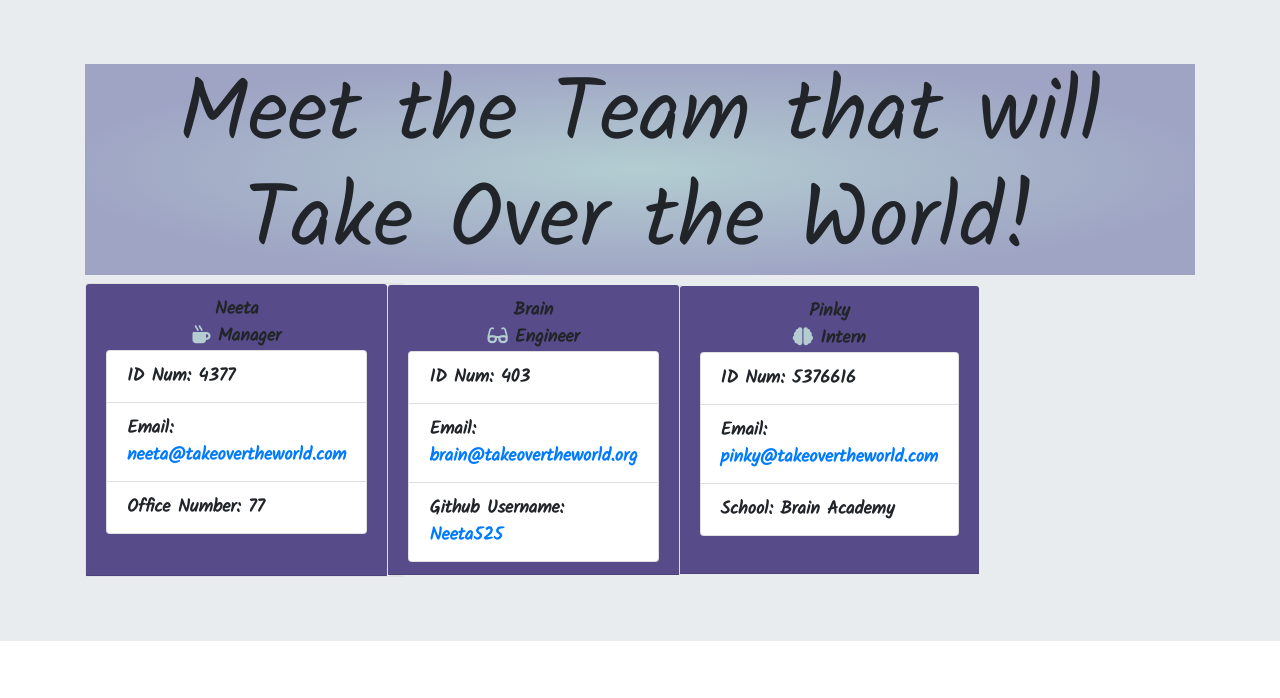
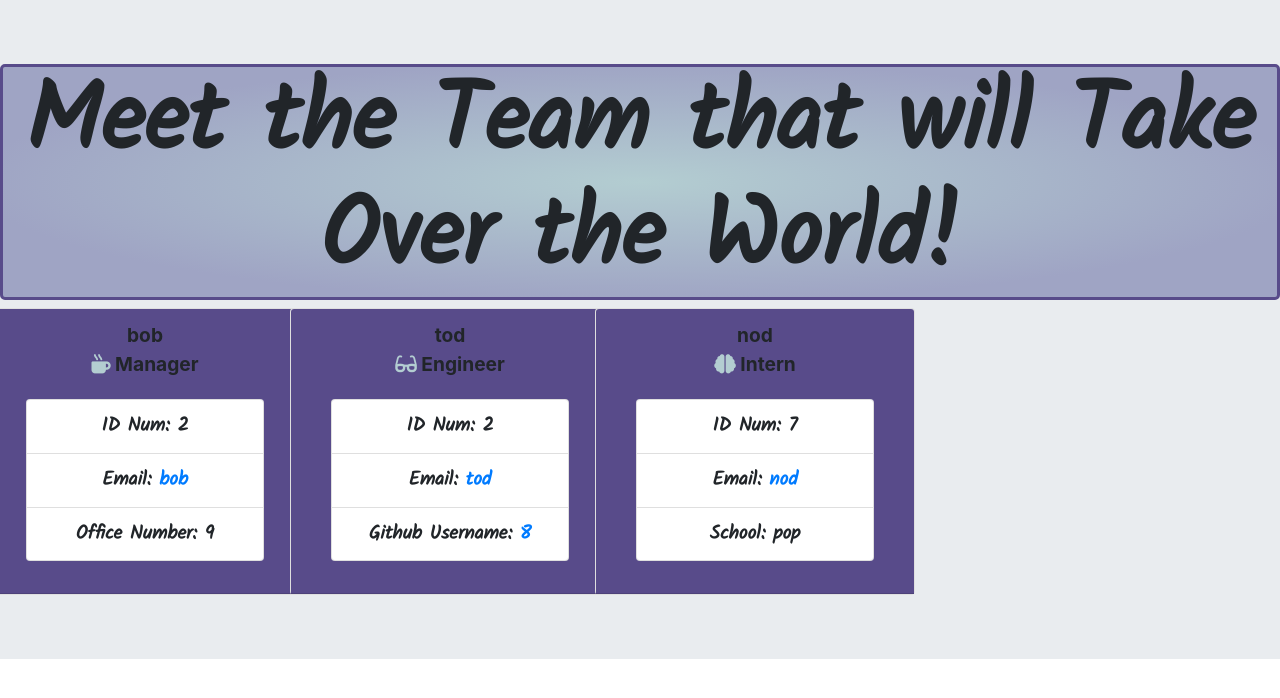
Before and after one commit to Neeta525/forTheTeam, a website: page genHTML.html in a window 1280 px wide. Drawn offline with nearby package versions, Linux system fonts and the light colour scheme; files that its build step writes are made by us from their sources.

Commit message:
fixed filing errors

```diff
--- a/genHTML.html
+++ b/genHTML.html
@@ -18,37 +18,49 @@
     </head>
     <body>
       <div class="jumbotron jumbotron-fluid">
-      <div class="container">
-        <h1 class="display-2">Meet the Team that will Take Over the World!</h1>
+      <div class="header">
+        <h1 class="display-1">Meet the Team that will Take Over the World!</h1>
         <main>
+    <div class="row">
     <div class="card" style="width: 20em">
-    <div class="card-header"> Neeta <br>
+    <div class="card-header text-center"> bob <br>
     <div><i class="fas fa-mug-hot"></i> Manager</div>
+    <div class="card-body">
     <ul class="list-group list-group flush">
-    <li class="list-group-item">ID Num: 4377 </li>
-    <li class="list-group-item">Email: <span id="email"><a href="mailto:neeta@takeovertheworld.com">neeta@takeovertheworld.com</a><span></li>
-    <li class="list-group-item">Office Number: 77</li>
+    <li class="list-group-item">ID Num: 2 </li>
+    <li class="list-group-item">Email: <span id="email"><a href="mailto:bob">bob</a><span></li>
+    <li class="list-group-item">Office Number: 9</li>
     </ul>
     </div>
+    </div>
+    </div>
 
+    <div class="row">
     <div class="card" style="width: 20em">
-    <div class="card-header"> Brain <br>
+    <div class="card-header text-center"> tod <br>
     <div><i class="fas fa-glasses"></i> Engineer</div>
+    <div class="card-body">
     <ul class="list-group list-group flush">
-    <li class="list-group-item">ID Num: 403 </li>
-    <li class="list-group-item">Email: <span id="email"><a href="mailto:brain@takeovertheworld.org">brain@takeovertheworld.org</a><span></li>
-    <li class="list-group-item">Github Username: <a target="_blank" href="https://github.com/Neeta525">Neeta525</a></li>
+    <li class="list-group-item">ID Num: 2 </li>
+    <li class="list-group-item">Email: <span id="email"><a href="mailto:tod">tod</a><span></li>
+    <li class="list-group-item">Github Username: <a target="_blank" href="https://github.com/8">8</a></li>
     </ul>
     </div>
+    </div>
+    </div>
 
+    <div class="row">
     <div class="card" style="width: 20em">
-    <div class="card-header"> Pinky <br>
+    <div class="card-header text-center"> nod <br>
     <div><i class="fas fa-brain"></i> Intern</div>
+    <div class="card-body">
     <ul class="list-group list-group flush">
-    <li class="list-group-item">ID Num: 5376616 </li>
-    <li class="list-group-item">Email: <span id="email"><a href="mailto:pinky@takeovertheworld.com">pinky@takeovertheworld.com</a><span></li>
-    <li class="list-group-item">School: Brain Academy </li>
+    <li class="list-group-item">ID Num: 7 </li>
+    <li class="list-group-item">Email: <span id="email"><a href="mailto:nod">nod</a><span></li>
+    <li class="list-group-item">School: pop </li>
     </ul>
+    </div>
+    </div>
     </div>
      </main>
       </div>
--- a/index.js
+++ b/index.js
@@ -74,7 +74,7 @@ function askAgain () {
             init ()
         } else {
         const html = genHTML(employees)
-    fs.writeFile('./genHTML.html', html, (err) => {
+    fs.writeFile('dist/genHTML.html', html, (err) => {
         err ? console.error(err) : console.log('Generating HTML')
     })
             return;
--- a/src/css/style.css
+++ /dev/null
@@ -1,37 +0,0 @@
-h1 {
-    font-family: 'Kalam', cursive;
-    font-size: 16px;
-    line-height: 1;
-    background-color: #4c4177;
-    background-color: #b3cdd1;
-    background-image: radial-gradient(#b3cdd1 0%, #9fa4c4 74%);
-    text-align: center;
-}
-
-.display-4 {
-    font-weight: bolder;
-    border-radius: 5px;
-}
-
-i {
-    color:#b3cdd1;
-}
-
-main {
-    display: flex;
-    justify-items: center;
-}
-
-
-.card {
-    font-family: 'Kalam', cursive;
-    flex-direction: row;
-}
-
-.card-header {
-    font-weight: bold;
-    font-size: large;
-    background-color: #584b8a;
-    justify-content: space-between;
-    justify-items: center;
-}
--- a/src/js/genHTML.js
+++ b/src/js/genHTML.js
@@ -4,14 +4,18 @@ const html = [];
 
 const addMgr = manager => {
     let mgrHtml = `
+    <div class="row">
     <div class="card" style="width: 20em">
-    <div class="card-header"> ${manager.name} <br>
+    <div class="card-header text-center"> ${manager.name} <br>
     <div><i class="fas fa-mug-hot"></i> Manager</div>
+    <div class="card-body">
     <ul class="list-group list-group flush">
     <li class="list-group-item">ID Num: ${manager.idNum} </li>
     <li class="list-group-item">Email: <span id="email"><a href="mailto:${manager.email}">${manager.email}</a><span></li>
     <li class="list-group-item">Office Number: ${manager.officeNum}</li>
     </ul>
+    </div>
+    </div>
     </div>
     `;
     html.push(mgrHtml)
@@ -19,14 +23,18 @@ const addMgr = manager => {
 
 const addEng = engineer => {
     let engHtml = `
+    <div class="row">
     <div class="card" style="width: 20em">
-    <div class="card-header"> ${engineer.name} <br>
+    <div class="card-header text-center"> ${engineer.name} <br>
     <div><i class="fas fa-glasses"></i> Engineer</div>
+    <div class="card-body">
     <ul class="list-group list-group flush">
     <li class="list-group-item">ID Num: ${engineer.idNum} </li>
     <li class="list-group-item">Email: <span id="email"><a href="mailto:${engineer.email}">${engineer.email}</a><span></li>
     <li class="list-group-item">Github Username: <a target="_blank" href="https://github.com/${engineer.github}">${engineer.github}</a></li>
     </ul>
+    </div>
+    </div>
     </div>
     `;
     html.push(engHtml);
@@ -34,14 +42,18 @@ const addEng = engineer => {
 
 const addInt = intern => {
     let intHtml = `
+    <div class="row">
     <div class="card" style="width: 20em">
-    <div class="card-header"> ${intern.name} <br>
+    <div class="card-header text-center"> ${intern.name} <br>
     <div><i class="fas fa-brain"></i> Intern</div>
+    <div class="card-body">
     <ul class="list-group list-group flush">
     <li class="list-group-item">ID Num: ${intern.idNum} </li>
     <li class="list-group-item">Email: <span id="email"><a href="mailto:${intern.email}">${intern.email}</a><span></li>
     <li class="list-group-item">School: ${intern.school} </li>
     </ul>
+    </div>
+    </div>
     </div>
     `;
     html.push(intHtml);
@@ -77,13 +89,13 @@ return `
       <link rel="preconnect" href="https://fonts.googleapis.com">
       <link rel="preconnect" href="https://fonts.gstatic.com" crossorigin>
       <link href="https://fonts.googleapis.com/css2?family=Kalam&display=swap" rel="stylesheet">
-      <link rel="stylesheet" href="src/css/style.css" />
+      <link rel="stylesheet" href="dist/css/style.css" />
       <title>forTheTeam</title>
     </head>
     <body>
       <div class="jumbotron jumbotron-fluid">
-      <div class="container">
-        <h1 class="display-2">Meet the Team that will Take Over the World!</h1>
+      <div class="header">
+        <h1 class="display-1">Meet the Team that will Take Over the World!</h1>
         <main> ${genHTML(employees)} </main>
       </div>
     </div>
```
Also changed, not shown: dist/style.css (added).
